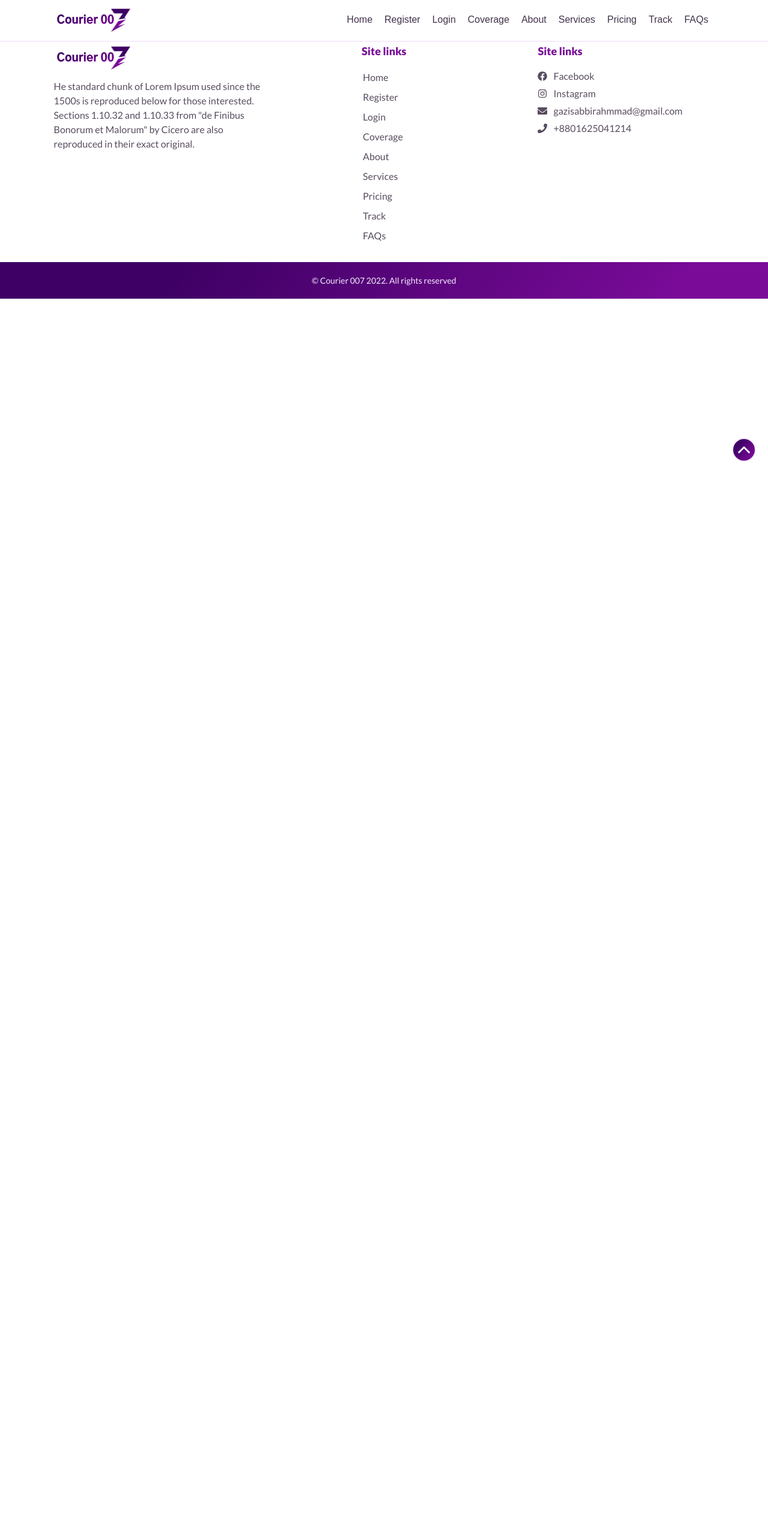
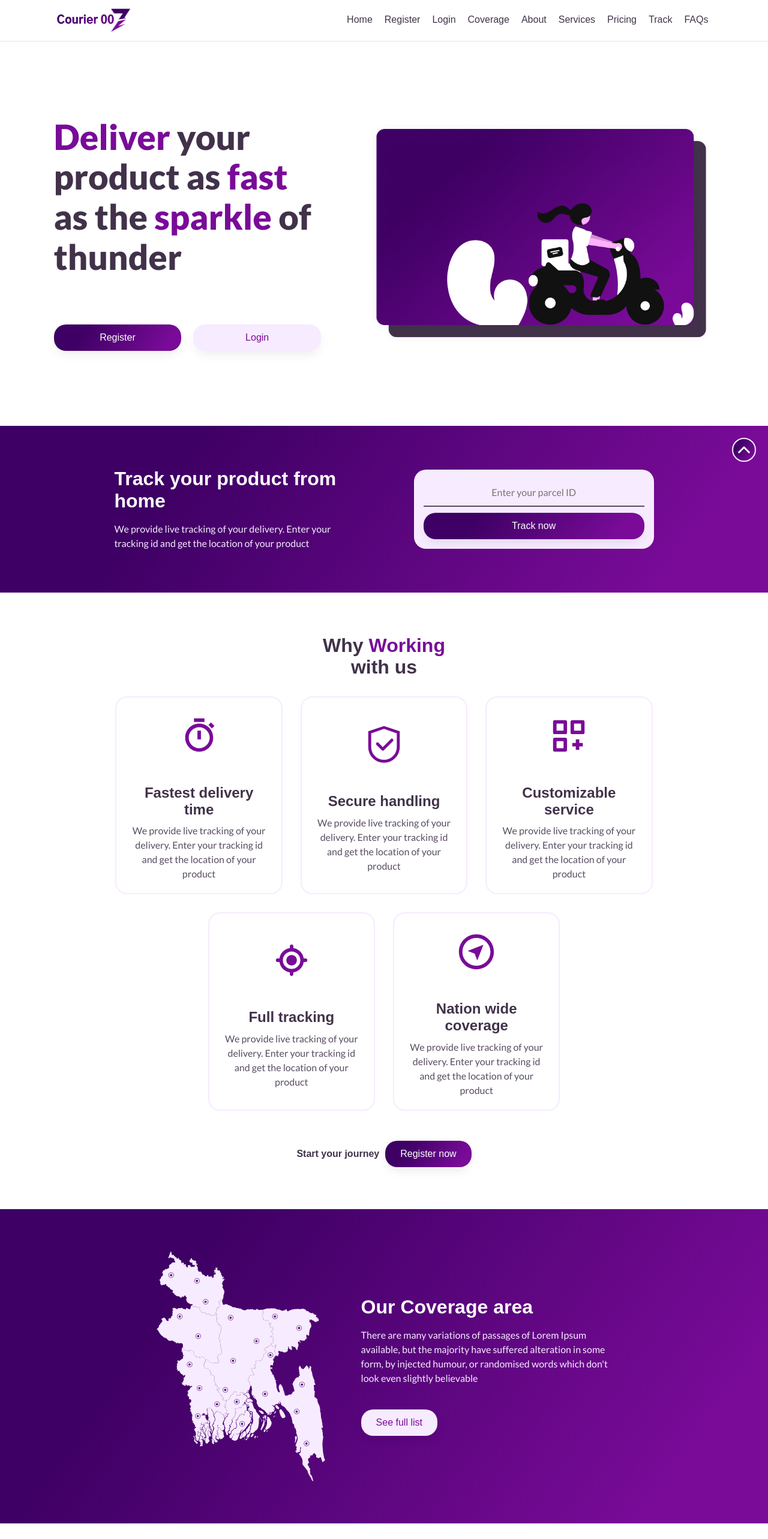
Before and after one commit to sifatulrabbi/courier-seven-webapp, a React (Create React App) app: page /about in a window 1280 px wide. Shown: the top 2566 px of the page at 60% size. Before the commit the page ends 840 px from the top, so only its background shows below. Built offline with nearby package versions, Linux system fonts and the light colour scheme.

Commit message:
fix(bugs): fix minor bugs and glitches

```diff
--- a/src/App.jsx
+++ b/src/App.jsx
@@ -13,6 +13,8 @@ function App() {
         <Route path="/" element={<Home />} />
         <Route path="/registration" element={<Registration />} />
         <Route path="/Login" element={<Login />} />
+        <Route path="/coverage" element={<Home />} />
+        <Route path="/about" element={<Home />} />
       </Routes>
       <Footer />
     </Router>
--- a/src/components/coverage-section/coverage-section.jsx
+++ b/src/components/coverage-section/coverage-section.jsx
@@ -1,7 +1,11 @@
 import React from "react";
+import { useNavigate } from "react-router-dom";
 import { bdMap } from "../../assets";
+import Button from "../button/button";
 
 export default function CoverageSection() {
+  const navigate = useNavigate();
+
   return (
     <div className="coverage-section" id="coverage">
       <img src={bdMap} alt="Map of Bangladesh" />
@@ -12,6 +16,13 @@ export default function CoverageSection() {
           the majority have suffered alteration in some form, by injected
           humour, or randomised words which don't look even slightly believable
         </p>
+        <Button
+          label="See full list"
+          secondary
+          onClickFnc={function () {
+            navigate("/coverage", { replace: true });
+          }}
+        />
       </div>
     </div>
   );
--- a/src/components/faq-section/faq-section.jsx
+++ b/src/components/faq-section/faq-section.jsx
@@ -30,7 +30,7 @@ export default function FaqSection() {
           label="Register now"
           big
           onClickFnc={function () {
-            navigate("/registration");
+            navigate("/registration", { replace: true });
           }}
         />
       </div>
--- a/src/components/hero/hero.jsx
+++ b/src/components/hero/hero.jsx
@@ -18,14 +18,14 @@ export default function Hero() {
           <Button
             label="Register"
             onClickFnc={function () {
-              navigate("/registration");
+              navigate("/registration", { replace: true });
             }}
           />
           <Button
             label="Login"
             secondary
             onClickFnc={function () {
-              navigate("/login");
+              navigate("/login", { replace: true });
             }}
           />
         </div>
--- a/src/components/navbar/navbar.jsx
+++ b/src/components/navbar/navbar.jsx
@@ -19,6 +19,7 @@ function NavMenu({ toggleMenu }) {
             <button
               className="link"
               onClick={function () {
+                toggleMenu();
                 scrollableLinks(data.id);
               }}
             >
--- a/src/components/registration-form/registration-form.jsx
+++ b/src/components/registration-form/registration-form.jsx
@@ -114,7 +114,7 @@ export default function RegistrationForm() {
           Confirm password
         </label>
         <input
-          type="confirm-password"
+          type="password"
           name="confirm-password"
           id="confirm-password"
           placeholder="Enter a strong password"
--- a/src/components/services-section/services-section.jsx
+++ b/src/components/services-section/services-section.jsx
@@ -94,7 +94,7 @@ export default function ServicesSection() {
           label="Register now"
           big
           onClickFnc={function () {
-            navigate("/registration");
+            navigate("/registration", { replace: true });
           }}
         />
       </div>
--- a/src/hooks/use-registration-form.js
+++ b/src/hooks/use-registration-form.js
@@ -42,8 +42,8 @@ export function useRegistrationForm() {
     setPresentArea(value);
   }
 
-  function updatePresentStreet(value) {
-    setPresentStreet(value);
+  function updatePresentStreet(e) {
+    setPresentStreet(e.currentTarget.value);
   }
 
   function updatePermanentDistrict(value) {
@@ -54,8 +54,8 @@ export function useRegistrationForm() {
     setPermanentArea(value);
   }
 
-  function updatePermanentStreet(value) {
-    setPermanentStreet(value);
+  function updatePermanentStreet(e) {
+    setPermanentStreet(e.currentTarget.value);
   }
 
   function updateAccountType(value) {
--- a/src/styles/components/_coverage-section.scss
+++ b/src/styles/components/_coverage-section.scss
@@ -17,6 +17,18 @@
 
   .wrapper {
     max-width: 45ch;
+    display: flex;
+    flex-direction: column;
+    align-items: center;
+    justify-content: center;
+
+    @media screen and (min-width: $breakpoint) {
+      align-items: flex-start;
+    }
+
+    .btn {
+      margin-top: 4rem;
+    }
   }
 
   .section-title {
```
